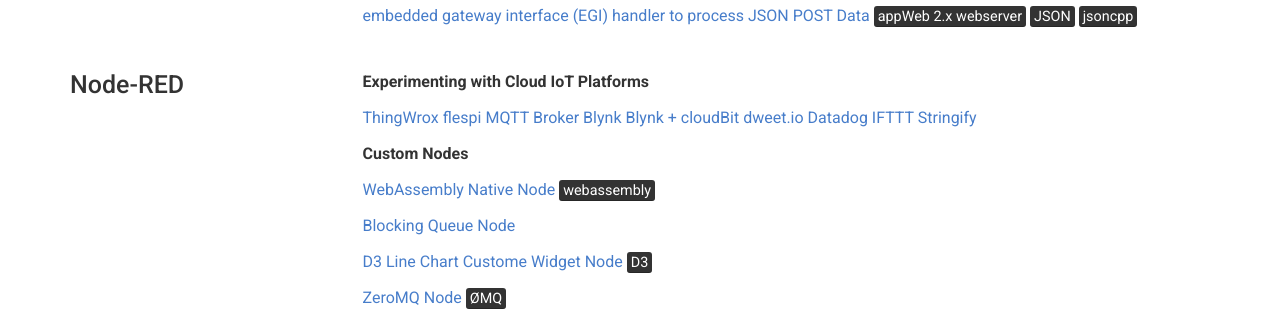
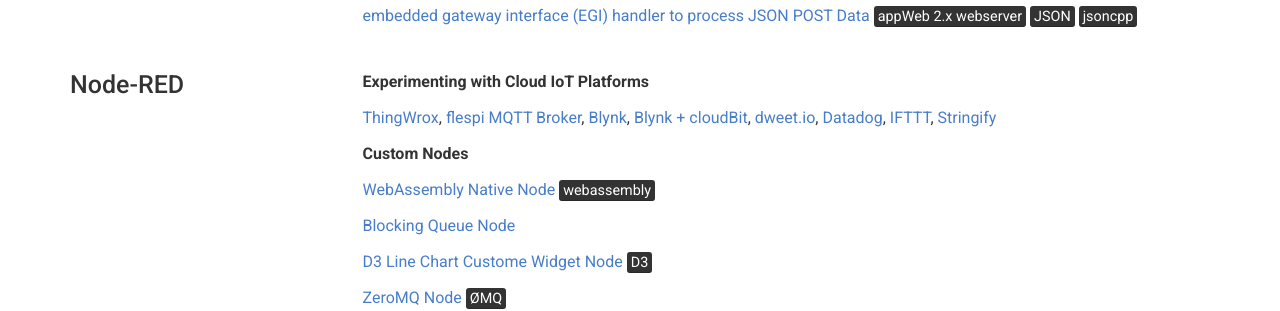
Before and after one commit to phyunsj/phyunsj.github.io, a Jekyll site: the page built from index.md, in a window 1280 px wide. Shown: the part 1520-1831 px from the top of the page. Built offline with Jekyll 4.4.1, drawn with Linux system fonts in a browser that asks for light colours.

```diff
--- a/_data/projects.yml
+++ b/_data/projects.yml
@@ -70,7 +70,7 @@
 
     **Experimenting with Cloud IoT Platforms**
 
-    [ThingWrox](https://github.com/phyunsj/node-red-to-access-thingwrox) [flespi MQTT Broker](https://github.com/phyunsj/iot-device-simulator-1-mqtt) [Blynk](https://github.com/phyunsj/blynk-node-red) [Blynk + cloudBit](https://github.com/phyunsj/blynk-cloudbit) [dweet.io](https://github.com/phyunsj/dweet.io-node-red) [Datadog](https://github.com/phyunsj/datadog-node-red) [IFTTT](https://github.com/phyunsj/ifttt-soe-logger) [Stringify](https://github.com/phyunsj/iot-device-simulator-2-stringify)
+    [ThingWrox](https://github.com/phyunsj/node-red-to-access-thingwrox), [flespi MQTT Broker](https://github.com/phyunsj/iot-device-simulator-1-mqtt), [Blynk](https://github.com/phyunsj/blynk-node-red), [Blynk + cloudBit](https://github.com/phyunsj/blynk-cloudbit), [dweet.io](https://github.com/phyunsj/dweet.io-node-red), [Datadog](https://github.com/phyunsj/datadog-node-red), [IFTTT](https://github.com/phyunsj/ifttt-soe-logger), [Stringify](https://github.com/phyunsj/iot-device-simulator-2-stringify)
 
     **Custom Nodes**
 
```
